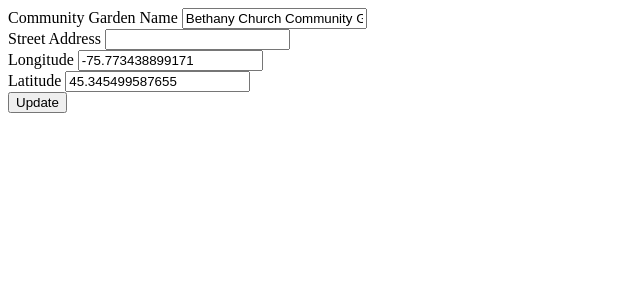
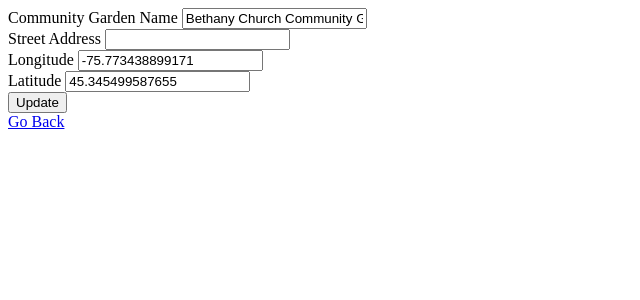
Before and after one commit to adixime/open-data-app, a PHP site: page /admin/edit.php?id=1 in a window 1280 px wide. Shown: the top 300 px of the page, without its empty margins (0-640 px from the left). Run offline with PHP 8.4, Linux system fonts and the light colour scheme; data comes from the database, SQL or seed files in the repository; data that the repository does not hold is empty.

Commit message:
Added Go Back button on the edit page...

```diff
--- a/admin/edit.php
+++ b/admin/edit.php
@@ -95,5 +95,7 @@ if ($_SERVER['REQUEST_METHOD'] == 'POST' ) {
         <button type="submit">Update</button>
     </form>
 
+	<a href="index.php">Go Back</a>
+
 </body>
 </html>
```
